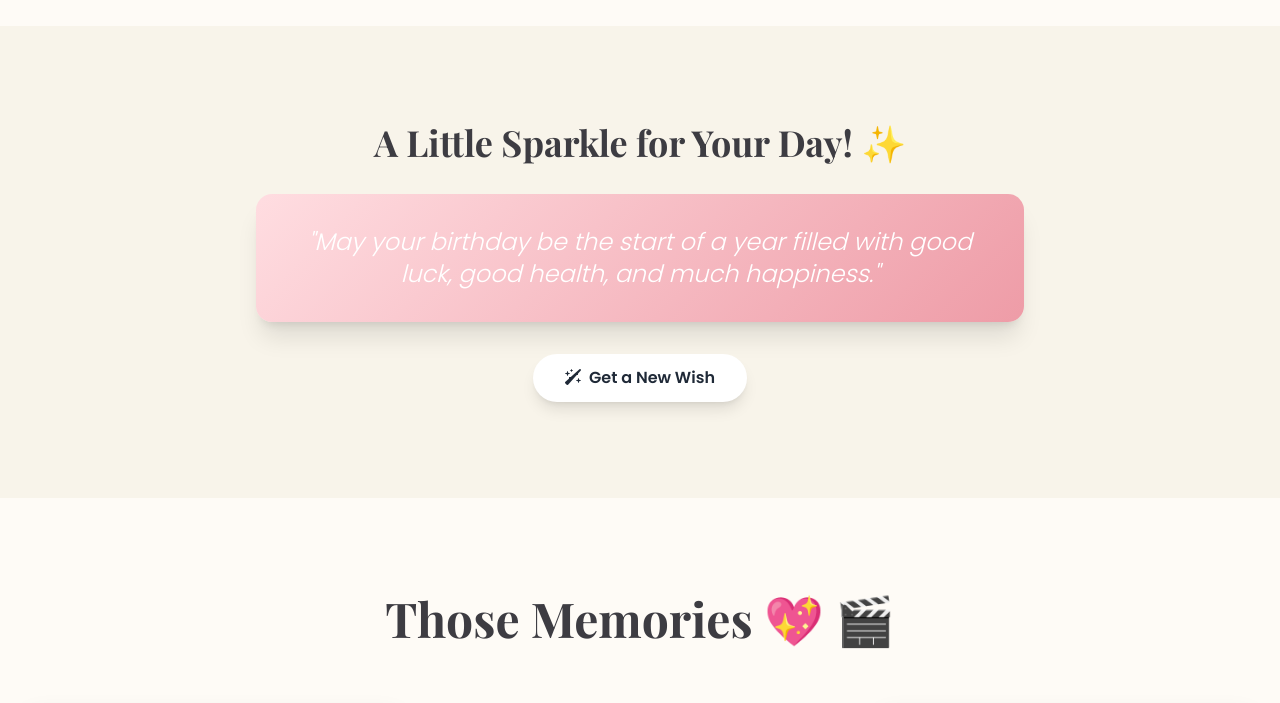
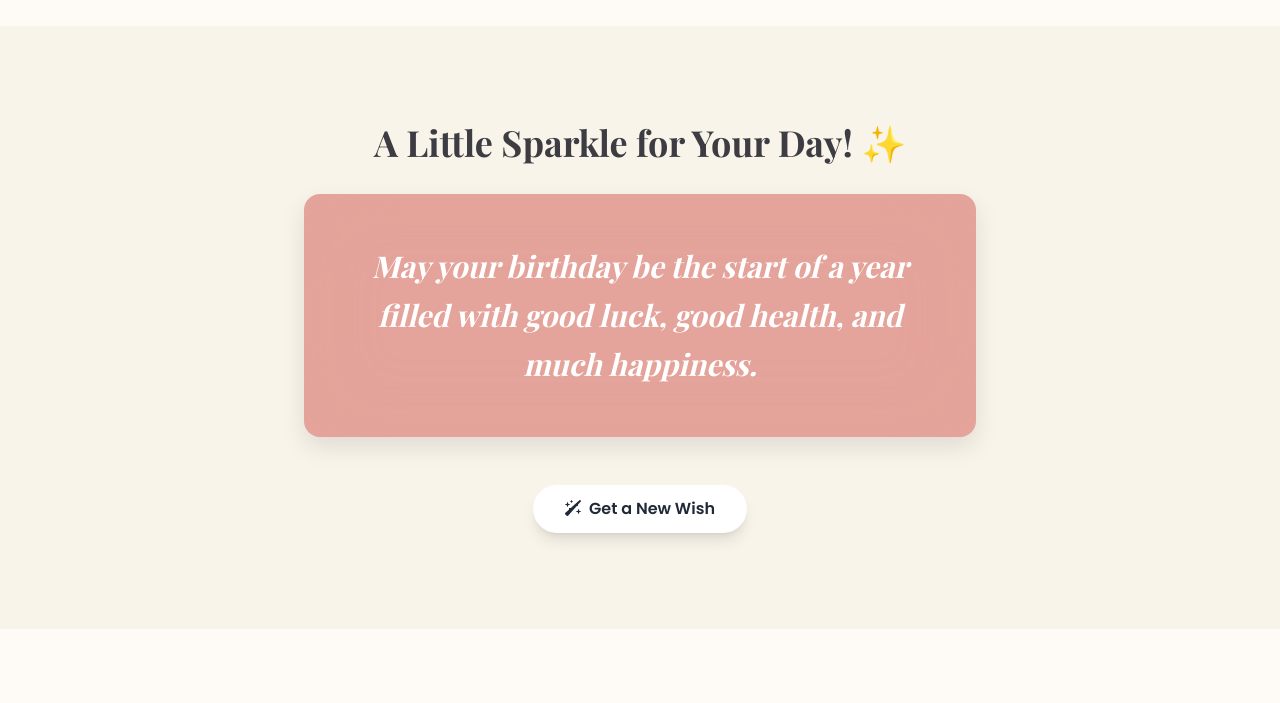
Before and after one commit to AVPXM8/BirthdayWish, a plain HTML site: page index.html in a window 1280 px wide. Shown: the part 1320-2023 px from the top of the page. Drawn offline with nearby package versions, Linux system fonts and the light colour scheme.

Commit message:
Edited messeges

```diff
--- a/index.html
+++ b/index.html
@@ -55,16 +55,23 @@
 
     <!-- Quote Section -->
     <section class="section-bg py-24 px-6">
-        <div class="container mx-auto text-center max-w-3xl">
-            <h2 class="font-playfair text-4xl mb-8">A Little Sparkle for Your Day! ✨</h2>
-            <div id="quote-card" class="p-8 rounded-2xl shadow-xl text-white">
-                <p id="quote-text" class="text-2xl font-light italic">"May your birthday be the start of a year filled with good luck, good health, and much happiness."</p>
-            </div>
-            <button id="change-quote-btn" class="mt-8 bg-white text-gray-800 font-bold py-3 px-8 rounded-full shadow-lg btn">
-                <i class="fa-solid fa-wand-sparkles mr-2"></i>Get a New Wish
-            </button>
+    <div class="container mx-auto text-center max-w-2xl">
+        <h2 class="font-playfair text-4xl mb-8">A Little Sparkle for Your Day! ✨</h2>
+
+        <div id="quote-card" class="relative p-12 rounded-2xl shadow-xl text-white overflow-hidden">
+            <span class="quote-mark top-4 left-4">“</span>
+            <p id="quote-text" class="relative z-10 text-3xl font-playfair italic leading-relaxed">
+                May your birthday be the start of a year filled with good luck, good health, and much happiness.
+            </p>
+            <span class="quote-mark bottom-0 right-4">”</span>
         </div>
-    </section>
+
+        <button id="change-quote-btn" class="mt-12 bg-white text-gray-800 font-bold py-3 px-8 rounded-full shadow-lg btn">
+            <i class="fa-solid fa-wand-sparkles mr-2"></i>Get a New Wish
+        </button>
+    </div>
+</section>
+
 
     <!-- Video Section -->
     <section class="py-24 px-6">
--- a/style.css
+++ b/style.css
@@ -47,8 +47,9 @@ body {
 }
 
 #quote-card {
-    background: linear-gradient(135deg, var(--highlight), var(--highlight-dark));
+    background: #e4a49b; /* Dark celestial gradient */
     transition: all 0.5s ease;
+    box-shadow: 0 10px 25px rgba(0,0,0,0.1), inset 0 0 80px rgba(228, 164, 155, 0.2);
 }
 
 .most-important-memory {
@@ -87,3 +88,11 @@ body {
     opacity: 0;
     animation: fadeIn-up 1s ease-out forwards;
 }
+.quote-mark {
+    position: absolute;
+    font-family: 'Playfair Display', serif;
+    font-size: 8rem; /* 128px */
+    line-height: 1;
+    color: rgba(228, 164, 155, 0.15);
+    z-index: 0;
+}
```
